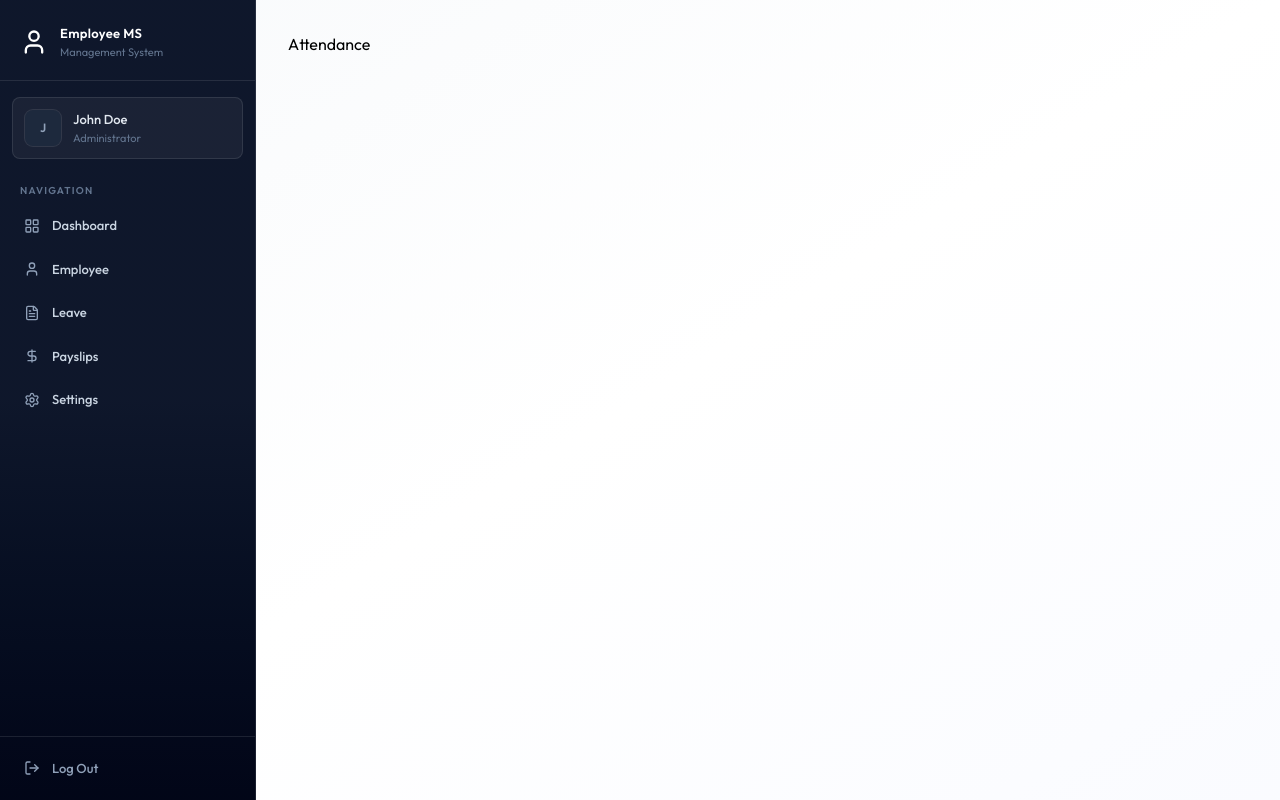
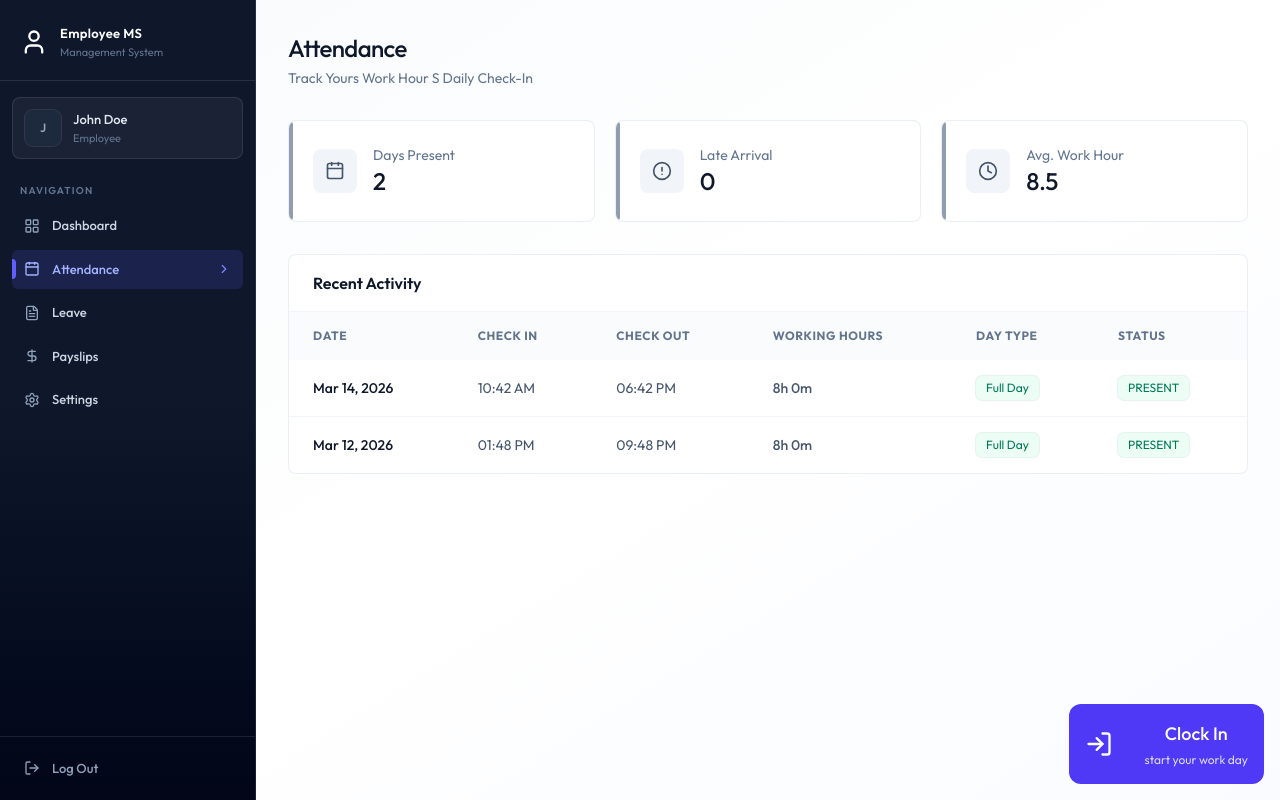
Before and after one commit to DIVYANSHK0704/FULLSTACK-EMS, a React (Vite) app in the folder client/: page /attendance in a window 1280 px wide. Built offline with nearby package versions, Linux system fonts and the light colour scheme; the HTML template or start-up script is replaced by a standard one.

Commit message:
attendace page ui completed

```diff
--- a/client/package.json
+++ b/client/package.json
@@ -11,6 +11,7 @@
   },
   "dependencies": {
     "@tailwindcss/vite": "^4.3.0",
+    "date-fns": "^4.3.0",
     "lucide-react": "^1.16.0",
     "react": "^19.2.6",
     "react-dom": "^19.2.6",
--- a/client/src/Components/Sidebar.jsx
+++ b/client/src/Components/Sidebar.jsx
@@ -31,7 +31,7 @@
     setMobileOpen(false);
   }, [pathname]);
 
-  const role = "ADMIN" || "EMPLOYEE";
+  const role = "" || "EMPLOYEE";
 
   const navItems = [
     {
@@ -203,13 +203,13 @@
       )}
 
       {/* Desktop Sidebar */}
-      <aside className="hidden lg:flex flex-col h-full w-64 bg-gradient-to-b from-slate-900 via-slate-900 to-slate-950 text-white shrink-0 border-r border-white/10">
+      <aside className="hidden lg:flex flex-col h-full w-64 bg-linear-to-b from-slate-900 via-slate-900 to-slate-950 text-white shrink-0 border-r border-white/10">
         {sidebarContent}
       </aside>
 
       {/* Mobile Sidebar */}
       <aside
-        className={`lg:hidden fixed inset-y-0 left-0 w-72 bg-gradient-to-b from-slate-900 via-slate-900 to-slate-950 text-white z-50 flex flex-col transform transition-transform duration-300 ${
+        className={`lg:hidden fixed inset-y-0 left-0 w-72 bg-linear-to-b from-slate-900 via-slate-900 to-slate-950 text-white z-50 flex flex-col transform transition-transform duration-300 ${
           mobileOpen ? "translate-x-0" : "-translate-x-full"
         }`}
       >
--- /dev/null
+++ b/client/src/Components/attendance/AttendanceHistory.jsx
@@ -0,0 +1,93 @@
+import React from 'react'
+import { getDayTypeDisplay, getWorkingHoursDisplay } from '../../assets/assets'
+import { format } from "date-fns";
+
+const AttendanceHistory = ({history}) => {
+  return (
+    <div className='card overflow-hidden'>
+
+      <div className='px-6 py-4 border-b border-slate-100'>
+
+        <h3 className='font-semibold text-slate-900'>Recent Activity</h3>
+
+      </div>
+
+      <div className='overflow-x-auto'>
+
+        <table className='table-modern'>
+
+          <thead>
+
+            <tr>
+              <th className='px-6 py-4'>Date</th>
+              <th className='px-6 py-4'>Check In</th>
+              <th className='px-6 py-4'>Check Out</th>
+              <th className='px-6 py-4'>Working Hours</th>
+              <th className='px-6 py-4'>Day Type</th>
+              <th className='px-6 py-4'>Status</th>
+            </tr>
+
+          </thead>
+
+          <tbody>
+            {history.length === 0 ? (
+              <tr>
+                <td colSpan={6} className='text-center py-12 text-slate-400'>
+                  No Record Found
+                </td>
+              </tr>
+            ) : (
+              history.map((record)=>{
+                const dayType = getDayTypeDisplay(record)
+                return (
+                  <tr key={record._id || record.id}>
+
+                    <td className='px-6 py-4 font-medium text-slate-900'>
+                      {format(new Date(record.date), "MMM dd, yyyy")}
+                    </td>
+
+                    <td className='px-6 py-4  text-slate-600'>
+
+                      {record.checkIn ? format(new Date(record.checkIn), "hh:mm a") : "-"}
+                    </td>
+
+                    <td className='px-6 py-4  text-slate-600'>
+
+                      {record.checkOut ? format(new Date(record.checkOut), "hh:mm a") : "-"}
+                    </td>
+
+                    <td className='px-6 py-4  text-slate-600 font-medium'>
+
+                      {getWorkingHoursDisplay(record)}
+
+                    </td>
+
+                    <td className='px-6 py-4'>
+
+                      {dayType.label !== "-" ? <span className={`badge ${dayType.className}`}>{dayType.label}</span> : "-"}
+
+                    </td>
+
+                    <td className='px-6 py-4'>
+
+                      <span className={`badge ${record.status === "PRESENT" ? "badge-success" : record.status === "LATE" ? "badge-warning" : "badge-danger"}`}>
+                        {record.status}
+                      </span>
+
+                    </td>
+
+                  </tr>
+                )
+              })
+            )}
+          </tbody>
+
+        </table>
+
+      </div>
+
+    </div>
+  )
+}
+
+export default AttendanceHistory
--- /dev/null
+++ b/client/src/Components/attendance/AttendanceStats.jsx
@@ -0,0 +1,45 @@
+import { AlertCircleIcon, CalendarIcon, ClockIcon } from 'lucide-react';
+import React from 'react'
+
+const AttendanceStats = ({history}) => {
+
+    const totalPresent = history.filter((h) => h.status === "PRESENT" | h.status === "LATE").length;
+
+    const totalLate = history.filter((h) => h.status === "LATE").length;
+
+    const stats = [
+        {label: "Days Present", value: totalPresent, icon: CalendarIcon},
+        {label: "Late Arrival", value: totalLate, icon: AlertCircleIcon},
+        {label: "Avg. Work Hour", value: "8.5", icon: ClockIcon}
+    ]
+
+  return (
+    <div className='grid grid-cols-1 sm:grid-cols-3 gap-4 sm:gap-5 mb-8'>
+
+        {stats.map((s)=>(
+            <div key={s.label} className='card card-hover p-5 sm:p-6 flex items-center gap-4 relative overflow-hidden group'>
+
+                <div className='absolute left-0 top-0 bottom-0 w-1 rounded-r-full bg-slate-500/70 group-hover:bg-indigo-500/70'/>
+
+                <div className='p-3 bg-slate-100 rounded-lg group-hover:bg-indigo-50 transition-colors duration-200'>
+
+                    <s.icon className='w-5 h-5 text-slate-600 group-hover:text-indigo-600 transition-colors duration-200' />
+
+                </div>
+
+                <div>
+
+                    <p className='text-sm text-slate-500'>{s.label}</p>
+
+                    <p className='text-2xl font-medium text-slate-900 tracking-tight'>{s.value}</p>
+
+                </div>
+
+            </div>
+        ))}
+
+    </div>
+  )
+}
+
+export default AttendanceStats
--- /dev/null
+++ b/client/src/Components/attendance/CheckInButton.jsx
@@ -0,0 +1,62 @@
+import { Loader2Icon, LogInIcon, LogOutIcon } from 'lucide-react'
+import React, { useState } from 'react'
+
+const CheckInButton = ({todayRecord, onAction}) => {
+    const [loading, setLoading] = useState(false)
+
+    const handleAttendance = async (params) => {
+        setLoading(true)
+        setTimeout(() =>{
+            setLoading(false)
+            onAction()
+        },1000)
+    }
+
+    if(todayRecord?.checkOut){
+        return (
+            <div className="flex flex-col items-center justify-center p-8 bg-slate-50 rounded-2xl border border-slate-200">
+
+                <h3 className="text-lg font-bold text-slate-900">
+                    Work Day Completed
+                </h3>
+
+                <p className="text-slate-500 text-sm mt-1">
+                    Great Job! See You Tommorow
+                </p>
+
+            </div>
+        )
+    }
+
+    const isCheckedIn = !!todayRecord?.isCheckedIn;
+  return (
+
+    <div className='absolute bottom-4 right-4 flex flex-col z-1'>
+
+        <button onClick={handleAttendance} disabled={loading} className={`w-full max-w-xs flex justify-between items-center gap-8 p-4 rounded-xl bg-linear-to-br text-white ${isCheckedIn ? "from-slate-700 to-slate-900": "from-indigo-600 to-indigo-600"}`}>
+
+            {loading ? <Loader2Icon className='size-7 animate-spin' /> : isCheckedIn ? <LogOutIcon className='size-7'/> : <LogInIcon className='size-7' />}
+
+            <div className='relative flex flex-col items-center text-center'>
+
+                <h2 className='text-lg font-medium mb-1'>
+
+                    {loading ? "Processing" : isCheckedIn ? "Clock Out" : "Clock In"}
+
+                </h2>
+
+                <p className='text-xs opacity-80'>
+
+                    {isCheckedIn ? "Click to end your shift " : "start your work day "}
+
+                </p>
+
+            </div>
+
+        </button>
+
+    </div>
+  )
+}
+
+export default CheckInButton
--- a/client/src/Pages/Attendance.jsx
+++ b/client/src/Pages/Attendance.jsx
@@ -1,7 +1,65 @@
+import { useCallback, useEffect, useState } from "react"
+import { dummyAttendanceData } from "../assets/assets"
+import Loading from "../Components/Loading"
+import CheckInButton from "../Components/attendance/CheckInButton"
+import AttendanceStats from "../Components/attendance/AttendanceStats"
+import AttendanceHistory from "../Components/attendance/AttendanceHistory"
+
 const Attendance = () => {
+  const [history, setHistory] = useState([])
+  const [loading, setLoading] = useState(true)
+  const [isDeleted, setIsDeleted] = useState(false)
+
+  const fetchData = useCallback(async () => {
+    setHistory(dummyAttendanceData)
+    setTimeout(() =>{
+      setLoading(false)
+    },1000)
+  },[])
+
+  useEffect(() =>{
+    fetchData()
+  },[fetchData]);
+
+  if (loading) return <Loading />
+
+  const today = new Date()
+today.setHours(0, 0, 0, 0)
+
+const todayRecord = history.find(
+  (r) => new Date(r.date).toDateString() === today.toDateString()
+)
+
   return (
-    <div>
-      Attendance
+    <div className="animate-fade-in">
+
+      <div className="page-header">
+        <h1 className="page-title">Attendance</h1>
+          <p className="page-subtitle">
+            Track Yours Work Hour S Daily Check-In
+          </p>
+      </div>
+
+      {isDeleted ?
+       (
+         <div className="mb-8 p-6 bg-rose-50 border border-rose-200 rounded-2xl text-center">
+
+         <p className="text-rose-600"> You can no longer clock in or out because your employee records have been marked as deleted.
+         </p>
+
+         </div>
+        ) :
+        (
+          <div className="mb-8">
+            <CheckInButton todayRecord={todayRecord} onAction={fetchData} />
+          </div>
+        )
+      }
+
+      <AttendanceStats history={history} />
+
+      <AttendanceHistory history={history} />
+
     </div>
   )
 }
--- a/client/src/Pages/Employees.jsx
+++ b/client/src/Pages/Employees.jsx
@@ -18,11 +18,11 @@
     setTimeout(() => {
       setLoading(false)
     }, 1000);
-  },[])
+  },[selectedDept])
 
   useEffect(() => {
     fetchEmployees();
-  },[])
+  },[fetchEmployees])
 
   const filtered = employees.filter((emp) => `${emp.firstName} ${emp.lastName} ${emp.position}`.toLowerCase().includes(search.toLowerCase()))
 
```
Also changed, not shown: 1 other file (tests, documents, lock files or other folders).
